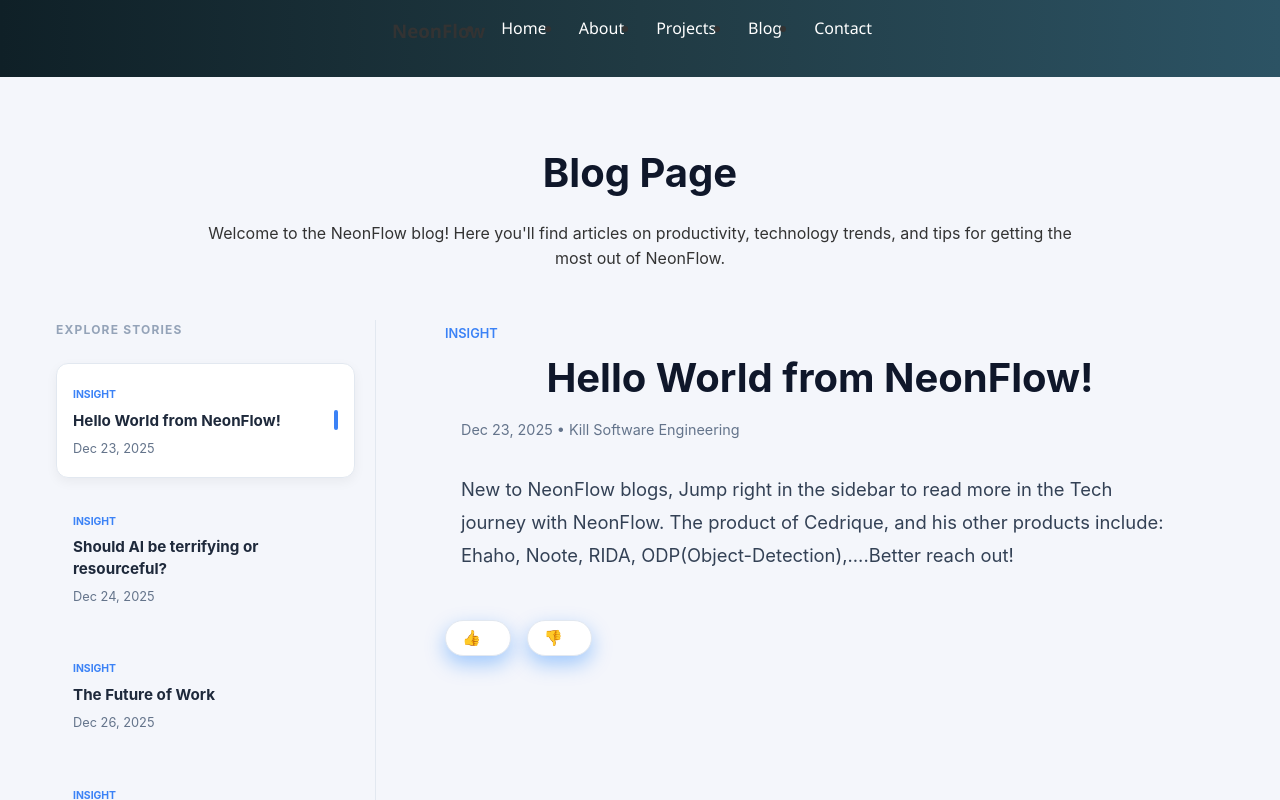
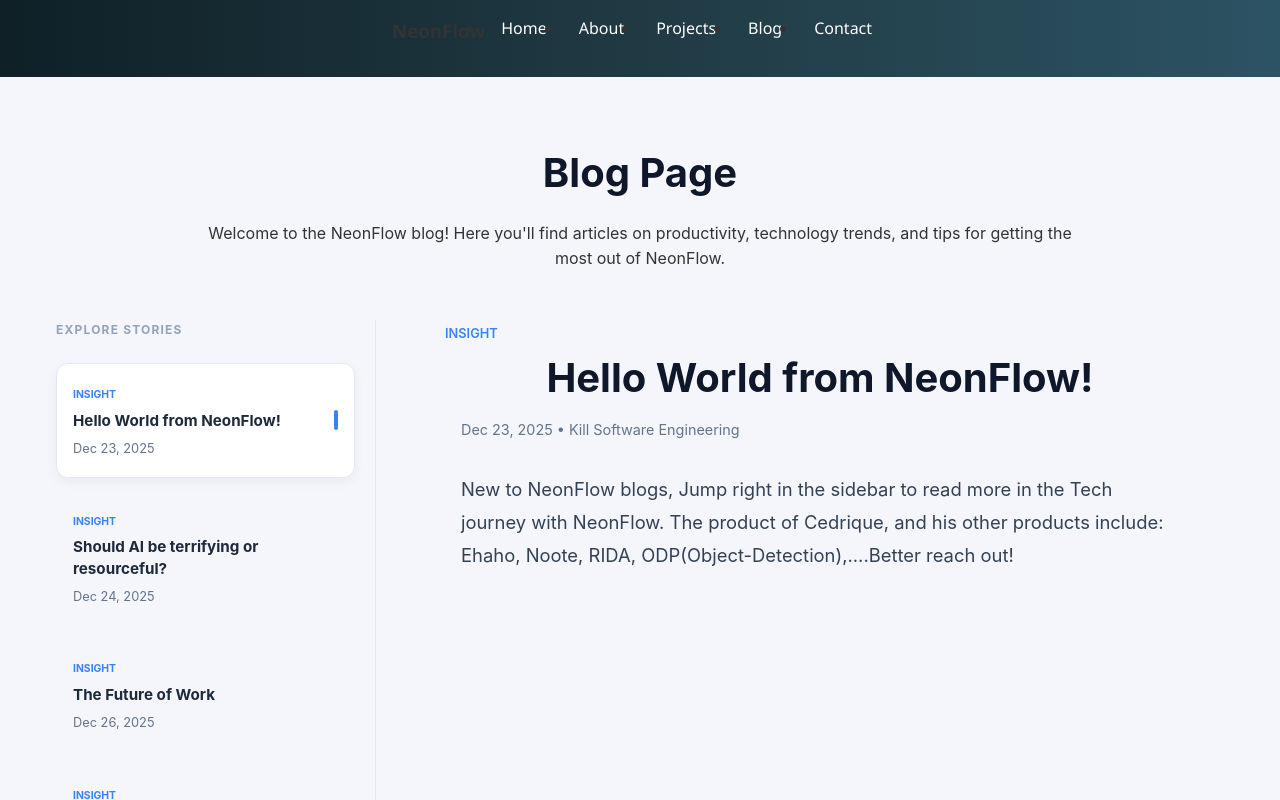
Before and after one commit to Cedrick-KC/neonflow, a React (Vite) app: page /blog in a window 1280 px wide. Shown: the top 800 px of the page. Built offline with nearby package versions, Linux system fonts and the light colour scheme.

Commit message:
Update main.jsx

```diff
--- a/src/main.jsx
+++ b/src/main.jsx
@@ -192,7 +192,7 @@ function Blog() {
                 <p>{activeBlog.content}</p>
               </div>
 
-              <div className="vote-actions">
+              {/*<div className="vote-actions">
                 <button
                   className="vote-btn"
                   onClick={() => handleVote(activeBlog.id, 'likes')}
@@ -205,7 +205,7 @@ function Blog() {
                 >
                   👎 {activeBlog.dislikes}
                 </button>
-              </div>
+              </div>*/}
             </div>
           ) : (
             <h2>Select a blog from the sidebar to read</h2>
```
